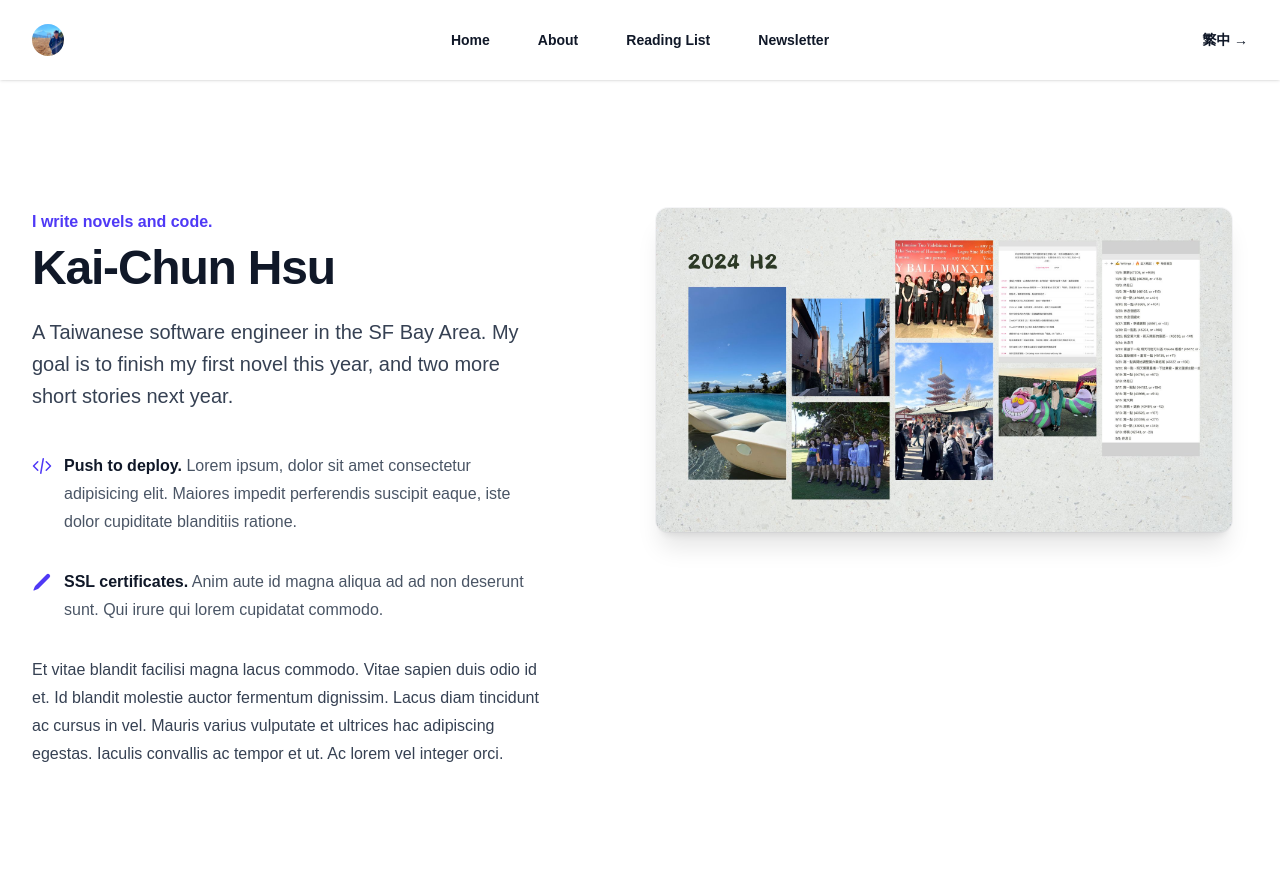
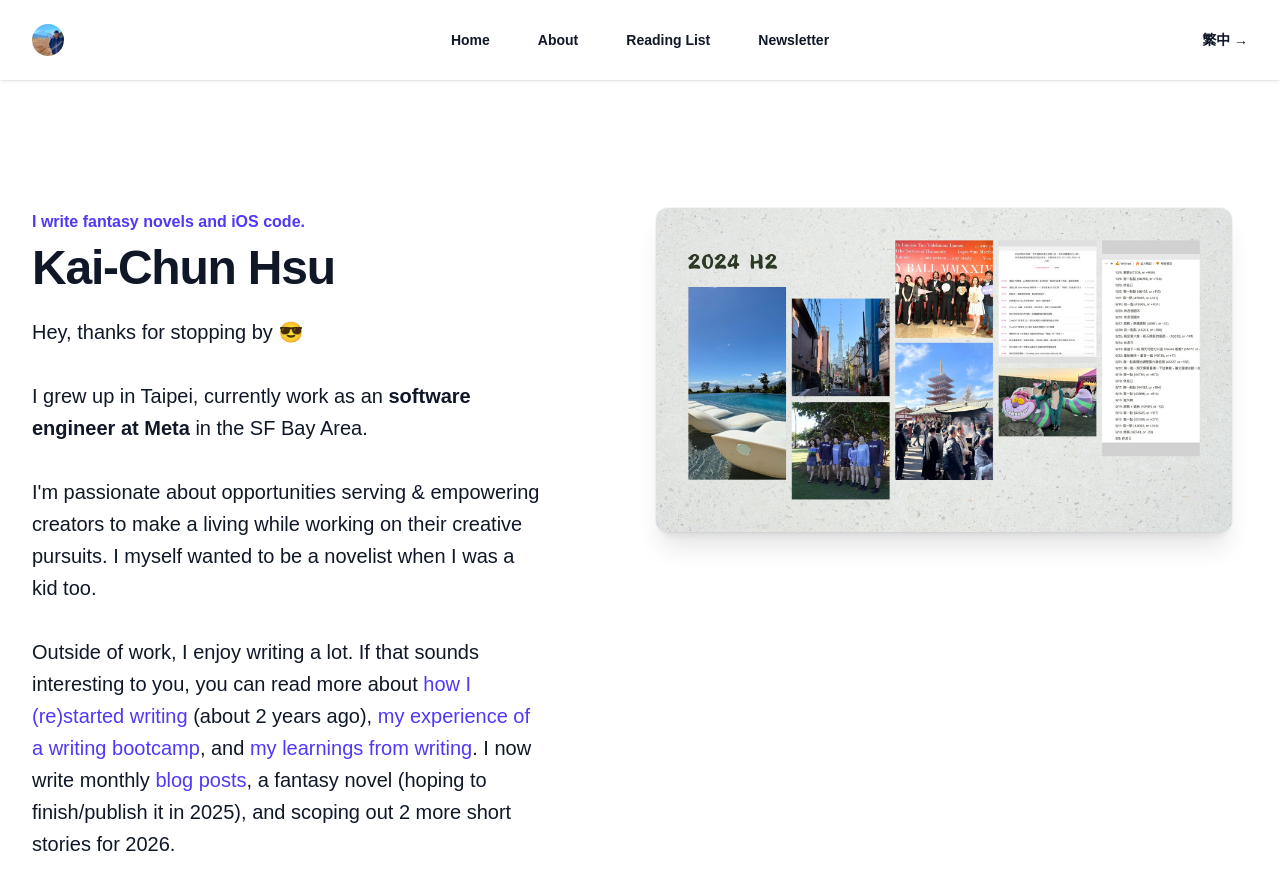
Before and after one commit to WigoHunter/kaichun, a Next.js app: page /en/about in a window 1280 px wide. Shown: the top 890 px of the page. Built offline with nearby package versions, Linux system fonts and the light colour scheme.

Commit message:
i think, about page finished

```diff
--- a/app/[locale]/about/page.tsx
+++ b/app/[locale]/about/page.tsx
@@ -13,11 +13,13 @@ export const generateMetadata = async ({ params }: { params: MetadataProps }): P
   };
 };
 
+// FB engineer on creator economy.
+
 export default function About() {
   const t = useTranslations('about');
 
   return (
-    <div className="relative isolate overflow-hidden bg-white px-6 py-24 sm:py-32 lg:overflow-visible lg:px-0">
+    <div className="relative isolate overflow-hidden bg-white px-8 py-24 sm:py-32 lg:overflow-visible lg:px-0">
       <div className="mx-auto grid max-w-2xl grid-cols-1 gap-x-8 gap-y-16 lg:mx-0 lg:max-w-none lg:grid-cols-2 lg:items-start lg:gap-y-10">
         <div className="lg:col-span-2 lg:col-start-1 lg:row-start-1 lg:mx-auto lg:grid lg:w-full lg:max-w-7xl lg:grid-cols-2 lg:gap-x-8 lg:px-8">
           <div className="lg:pr-4">
@@ -26,47 +28,30 @@ export default function About() {
               <h1 className="mt-2 text-4xl font-semibold tracking-tight text-pretty text-gray-900 sm:text-5xl">
                 {t('title')}
               </h1>
-              <p className="mt-6 text-xl/8 text-gray-700">
-                {t('description')}
+              <p className="mt-6 text-xl/8 text-gray-900">
+                {t.rich('introduction', {
+                  br: () => <br />,
+                  strong: (text) => <strong>{text}</strong>,
+                  write: (text) => <a href="https://www.kevinhsu.blog/p/a-recap-of-my-first-two-years-of" className="text-indigo-600">{text}</a>,
+                  wop: (text) => <a href="https://www.kevinhsu.blog/p/my-write-of-passage-experience-lessons" className="text-indigo-600">{text}</a>,
+                  learn: (text) => <a href="https://www.kevinhsu.blog/p/5-things-i-learned-from-writing-and-coding-2024" className="text-indigo-600">{text}</a>,
+                  blog: (text) => <a href="https://www.kevinhsu.blog" className="text-indigo-600">{text}</a>,
+                  rewrite: (text) => <a href="https://www.kaichun.blog/p/on-writing-again" className="text-indigo-600 font-semibold">{text}</a>,
+                  learning: (text) => <a href="https://www.kaichun.blog/p/4-things-i-learned-from-writing-and-coding-2024" className="text-indigo-600 font-semibold">{text}</a>,
+                  sanderson: (text) => <a href="https://www.kaichun.blog/p/brandon-sanderson-on-writing-a-good-story" className="text-indigo-600 font-semibold">{text}</a>,
+                  novel: (text) => <a href="/zh/fantasy" className="text-indigo-600 font-semibold">{text}</a>,
+                })}
               </p>
             </div>
           </div>
         </div>
-        <div className="-mt-12 -mb-12 -ml-12 p-12 lg:sticky lg:top-4 lg:col-start-2 lg:row-span-2 lg:row-start-1 lg:overflow-hidden">
+        <div className="-mt-12 -mb-12 -ml-12 p-12 lg:sticky lg:top-4 lg:col-start-2 lg:row-span-3 lg:row-start-1 lg:overflow-hidden">
           <img
             alt=""
             src="/2024H2.jpg"
             className="w-full rounded-xl bg-gray-900 ring-1 shadow-xl ring-gray-400/10 lg:w-[48rem] xl:w-[57rem]"
           />
         </div>
-        <div className="lg:col-span-2 lg:col-start-1 lg:row-start-2 lg:mx-auto lg:grid lg:w-full lg:max-w-7xl lg:grid-cols-2 lg:gap-x-8 lg:px-8">
-          <div className="lg:pr-4">
-            <div className="max-w-xl text-base/7 text-gray-700 lg:max-w-lg">
-              <ul role="list" className="space-y-8 text-gray-600">
-                <li className="flex gap-x-3">
-                  <CodeBracketIcon aria-hidden="true" className="mt-1 size-5 flex-none text-indigo-600" />
-                  <span>
-                    <strong className="font-semibold text-gray-900">Push to deploy.</strong> Lorem ipsum, dolor sit amet
-                    consectetur adipisicing elit. Maiores impedit perferendis suscipit eaque, iste dolor cupiditate
-                    blanditiis ratione.
-                  </span>
-                </li>
-                <li className="flex gap-x-3">
-                  <PencilIcon aria-hidden="true" className="mt-1 size-5 flex-none text-indigo-600" />
-                  <span>
-                    <strong className="font-semibold text-gray-900">SSL certificates.</strong> Anim aute id magna aliqua
-                    ad ad non deserunt sunt. Qui irure qui lorem cupidatat commodo.
-                  </span>
-                </li>
-              </ul>
-              <p className="mt-8">
-                Et vitae blandit facilisi magna lacus commodo. Vitae sapien duis odio id et. Id blandit molestie auctor
-                fermentum dignissim. Lacus diam tincidunt ac cursus in vel. Mauris varius vulputate et ultrices hac
-                adipiscing egestas. Iaculis convallis ac tempor et ut. Ac lorem vel integer orci.
-              </p>
-            </div>
-          </div>
-        </div>
       </div>
     </div>
   );
--- a/messages/en.json
+++ b/messages/en.json
@@ -16,8 +16,8 @@
   },
   "about": {
     "title": "Kai-Chun Hsu",
-    "subtitle": "I write novels and code.",
-    "description": "A Taiwanese software engineer in the SF Bay Area. My goal is to finish my first novel this year, and two more short stories next year."
+    "subtitle": "I write fantasy novels and iOS code.",
+    "introduction": "Hey, thanks for stopping by 😎<br></br><br></br>I grew up in Taipei, currently work as an <strong>software engineer at Meta</strong> in the SF Bay Area. <br></br><br></br>I'm passionate about opportunities serving & empowering creators to make a living while working on their creative pursuits. I myself wanted to be a novelist when I was a kid too. <br></br><br></br>Outside of work, I enjoy writing a lot. If that sounds interesting to you, you can read more about <write>how I (re)started writing</write> (about 2 years ago), <wop>my experience of a writing bootcamp</wop>, and <learn>my learnings from writing</learn>. I now write monthly <blog>blog posts</blog>, a fantasy novel (hoping to finish/publish it in 2025), and scoping out 2 more short stories for 2026."
   },
   "reading": {
     "title": "Reading List"
--- a/messages/zh.json
+++ b/messages/zh.json
@@ -15,9 +15,9 @@
     "title": "主頁"
   },
   "about": {
-    "title": "許凱鈞 Kevin Hsu",
+    "title": "許凱鈞",
     "subtitle": "夢想當個小說家，目前是個軟體工程師。",
-    "description": "每天早上上班前盡可能寫個 200 字的小說，但從不勉強自己。預計 2025 年完成第一本小說，2026 年還有兩篇短篇故事。"
+    "introduction": "安安！我是 Kevin 😎<br></br><br></br>我在台北長大，目前住在舊金山灣區，在 Meta 做 iOS 工程師第五年了，主要負責一些創作者工具。<br></br><br></br>畢竟我自己的第一個夢想就是想當小說家，如果能幫助其他創作者從事他們的創作（最好還能賺點錢），那我就很快樂 🚀<br></br><br></br>工作之外，我大多數的時間都花在耍廢與寫作。耍廢就算了，但如果你也對寫作有興趣的話，有幾個部落格文章你也許會感興趣：<rewrite>我（重新開始）寫作的前 2 年回顧</rewrite>、<learning>寫作教我的 4 件事</learning>，還有 <sanderson>Brandon Sanderson 寫作課的心得</sanderson>。我今年的目標是完成自己的第一本奇幻小說<novel>《盜火戰記》</novel>。"
   },
   "reading": {
     "title": "書單"
```
